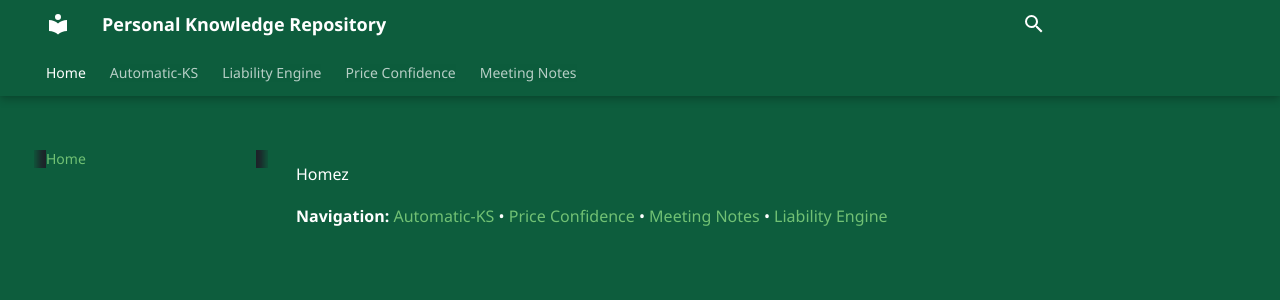
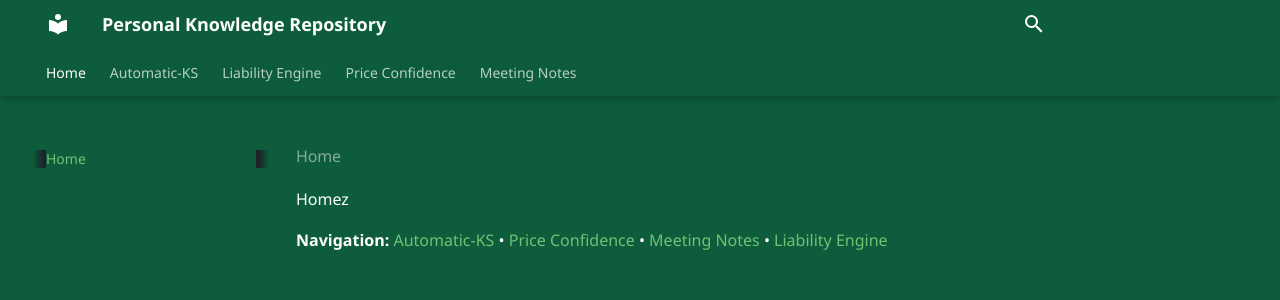
Before and after one commit to MiguelGomes2/pages-mgomes, an MkDocs documentation site: the page built from docs/index.md, in a window 1280 px wide. Shown: the top 300 px of the page. Built offline with MkDocs 1.6.1 and Material for MkDocs 9.7.7, drawn with Linux system fonts in a browser that asks for light colours; some web fonts are replaced.

Commit message:
Decrease page heading font size (0.8rem)

```diff
--- a/docs/overrides/main.html
+++ b/docs/overrides/main.html
@@ -13,6 +13,6 @@
     .md-footer { display: none !important; }
     .md-nav--secondary { display: none !important; }
     .md-sidebar--secondary { display: none !important; }
-    .md-content h1:first-of-type { display: none !important; }
+    .md-content h1:first-of-type { font-size: 0.8rem !important; }
   </style>
 {% endblock %}
```
